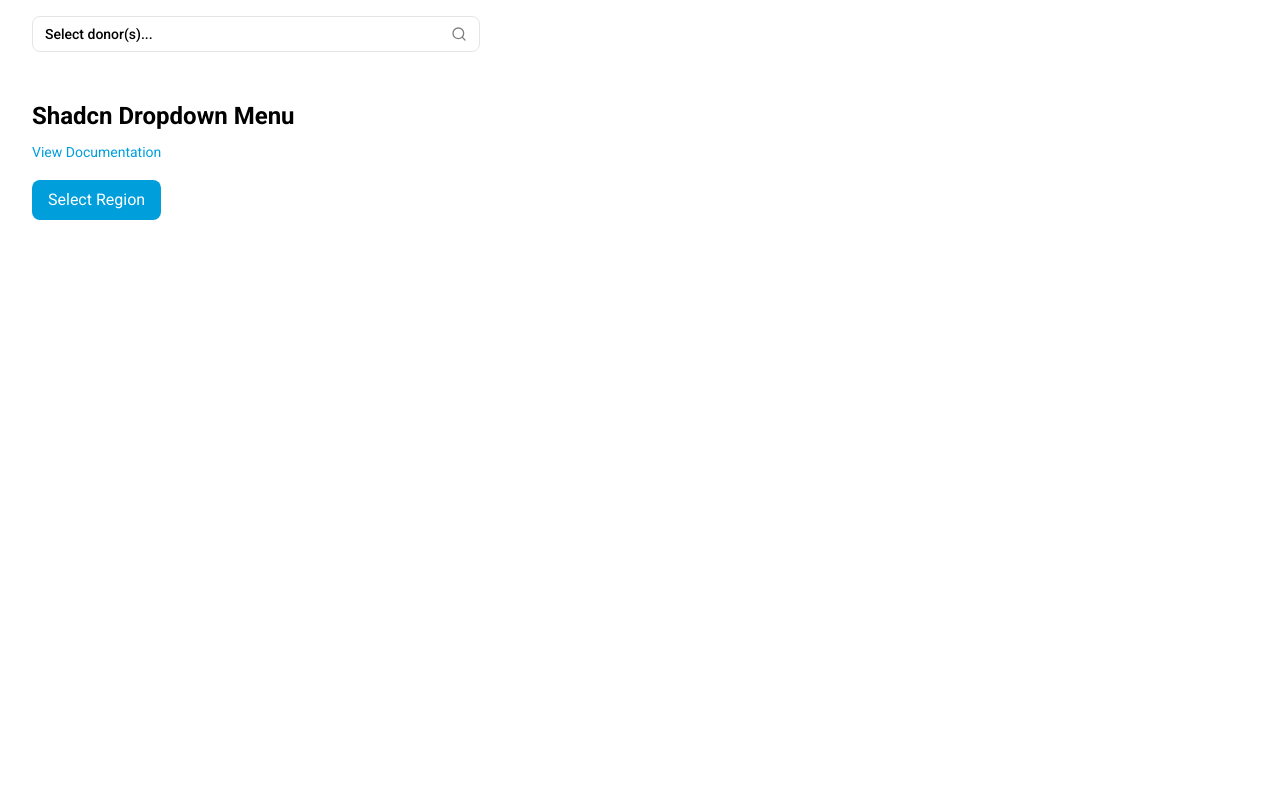
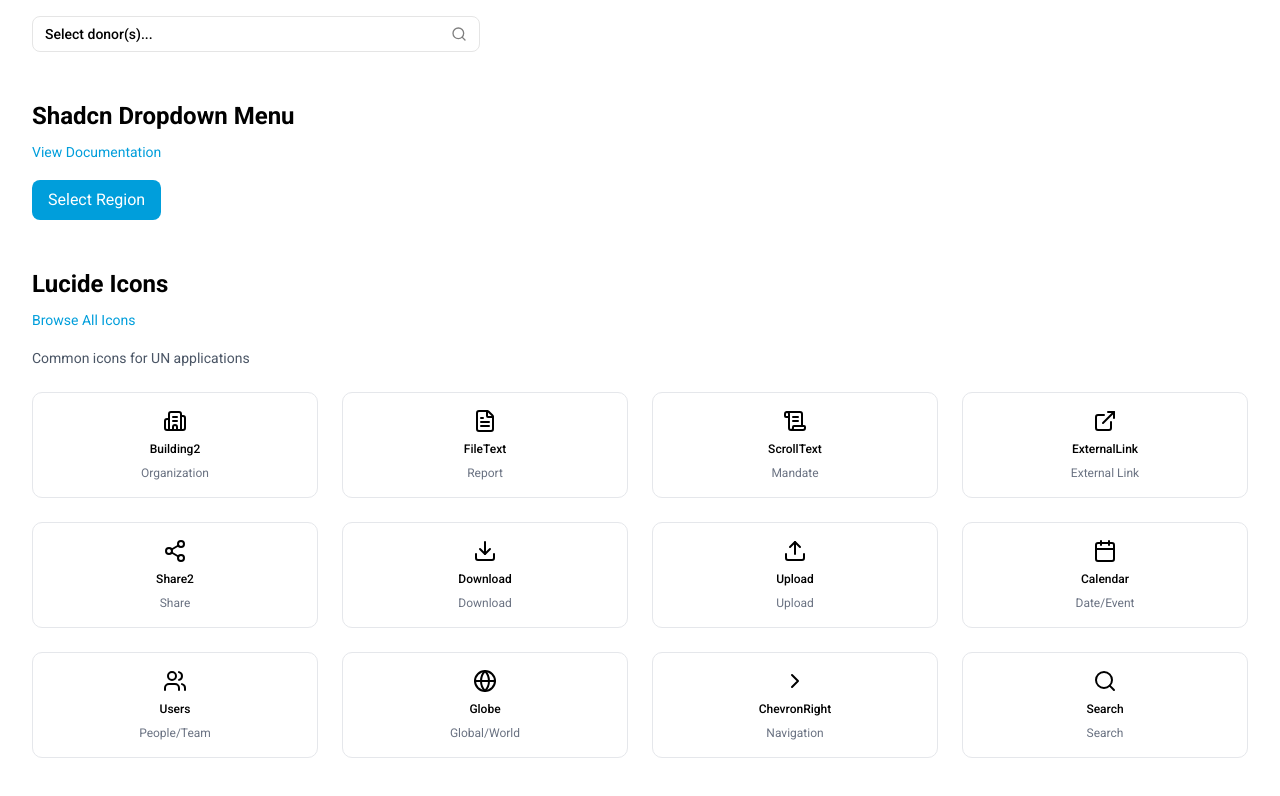
Before and after one commit to kleinlennart/un-website-boilerplate, a Next.js app: page /component-library in a window 1280 px wide. Shown: the part 833-1629 px from the top of the page. Before the commit the page ends 1133 px from the top, so only its background shows below. Built offline with nearby package versions, Linux system fonts and the light colour scheme.

Commit message:
add lucide

```diff
--- a/src/app/component-library/page.tsx
+++ b/src/app/component-library/page.tsx
@@ -13,6 +13,20 @@
     DropdownMenuSeparator,
     DropdownMenuTrigger,
 } from "@/components/ui/dropdown-menu";
+import {
+    Building2,
+    FileText,
+    ScrollText,
+    ExternalLink,
+    Share2,
+    Download,
+    Upload,
+    Calendar,
+    Users,
+    Globe,
+    ChevronRight,
+    Search,
+} from "lucide-react";
 import { useState } from "react";
 
 export default function ComponentsPage() {
@@ -177,6 +191,88 @@
                             </DropdownMenuContent>
                         </DropdownMenu>
                     </section>
+
+                    {/* Lucide Icons Reference */}
+                    <section className="mb-12">
+                        <header className="mb-4">
+                            <h2 className="text-2xl font-bold text-foreground mb-2">
+                                Lucide Icons
+                            </h2>
+                            <a
+                                href="https://lucide.dev/icons/"
+                                target="_blank"
+                                rel="noopener noreferrer"
+                                className="text-sm text-un-blue hover:underline inline-block"
+                            >
+                                Browse All Icons
+                            </a>
+                        </header>
+                        <p className="text-sm text-gray-600 mb-6">
+                            Common icons for UN applications
+                        </p>
+                        <div className="grid grid-cols-2 md:grid-cols-3 lg:grid-cols-4 gap-6">
+                            <div className="flex flex-col items-center gap-2 p-4 border border-gray-200 rounded-lg">
+                                <Building2 className="w-6 h-6 text-foreground" />
+                                <span className="text-xs font-medium">Building2</span>
+                                <span className="text-xs text-gray-500">Organization</span>
+                            </div>
+                            <div className="flex flex-col items-center gap-2 p-4 border border-gray-200 rounded-lg">
+                                <FileText className="w-6 h-6 text-foreground" />
+                                <span className="text-xs font-medium">FileText</span>
+                                <span className="text-xs text-gray-500">Report</span>
+                            </div>
+                            <div className="flex flex-col items-center gap-2 p-4 border border-gray-200 rounded-lg">
+                                <ScrollText className="w-6 h-6 text-foreground" />
+                                <span className="text-xs font-medium">ScrollText</span>
+                                <span className="text-xs text-gray-500">Mandate</span>
+                            </div>
+                            <div className="flex flex-col items-center gap-2 p-4 border border-gray-200 rounded-lg">
+                                <ExternalLink className="w-6 h-6 text-foreground" />
+                                <span className="text-xs font-medium">ExternalLink</span>
+                                <span className="text-xs text-gray-500">External Link</span>
+                            </div>
+                            <div className="flex flex-col items-center gap-2 p-4 border border-gray-200 rounded-lg">
+                                <Share2 className="w-6 h-6 text-foreground" />
+                                <span className="text-xs font-medium">Share2</span>
+                                <span className="text-xs text-gray-500">Share</span>
+                            </div>
+                            <div className="flex flex-col items-center gap-2 p-4 border border-gray-200 rounded-lg">
+                                <Download className="w-6 h-6 text-foreground" />
+                                <span className="text-xs font-medium">Download</span>
+                                <span className="text-xs text-gray-500">Download</span>
+                            </div>
+                            <div className="flex flex-col items-center gap-2 p-4 border border-gray-200 rounded-lg">
+                                <Upload className="w-6 h-6 text-foreground" />
+                                <span className="text-xs font-medium">Upload</span>
+                                <span className="text-xs text-gray-500">Upload</span>
+                            </div>
+                            <div className="flex flex-col items-center gap-2 p-4 border border-gray-200 rounded-lg">
+                                <Calendar className="w-6 h-6 text-foreground" />
+                                <span className="text-xs font-medium">Calendar</span>
+                                <span className="text-xs text-gray-500">Date/Event</span>
+                            </div>
+                            <div className="flex flex-col items-center gap-2 p-4 border border-gray-200 rounded-lg">
+                                <Users className="w-6 h-6 text-foreground" />
+                                <span className="text-xs font-medium">Users</span>
+                                <span className="text-xs text-gray-500">People/Team</span>
+                            </div>
+                            <div className="flex flex-col items-center gap-2 p-4 border border-gray-200 rounded-lg">
+                                <Globe className="w-6 h-6 text-foreground" />
+                                <span className="text-xs font-medium">Globe</span>
+                                <span className="text-xs text-gray-500">Global/World</span>
+                            </div>
+                            <div className="flex flex-col items-center gap-2 p-4 border border-gray-200 rounded-lg">
+                                <ChevronRight className="w-6 h-6 text-foreground" />
+                                <span className="text-xs font-medium">ChevronRight</span>
+                                <span className="text-xs text-gray-500">Navigation</span>
+                            </div>
+                            <div className="flex flex-col items-center gap-2 p-4 border border-gray-200 rounded-lg">
+                                <Search className="w-6 h-6 text-foreground" />
+                                <span className="text-xs font-medium">Search</span>
+                                <span className="text-xs text-gray-500">Search</span>
+                            </div>
+                        </div>
+                    </section>
                 </div>
             </main>
     );
```
